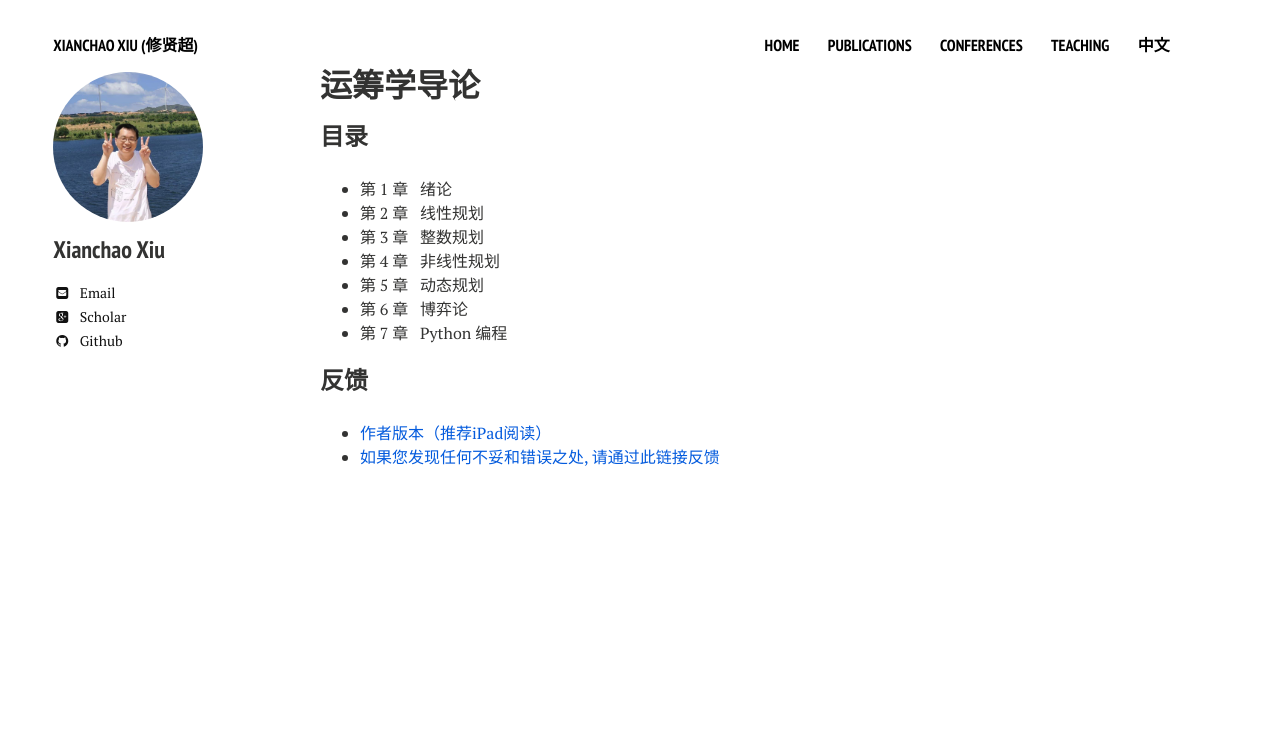
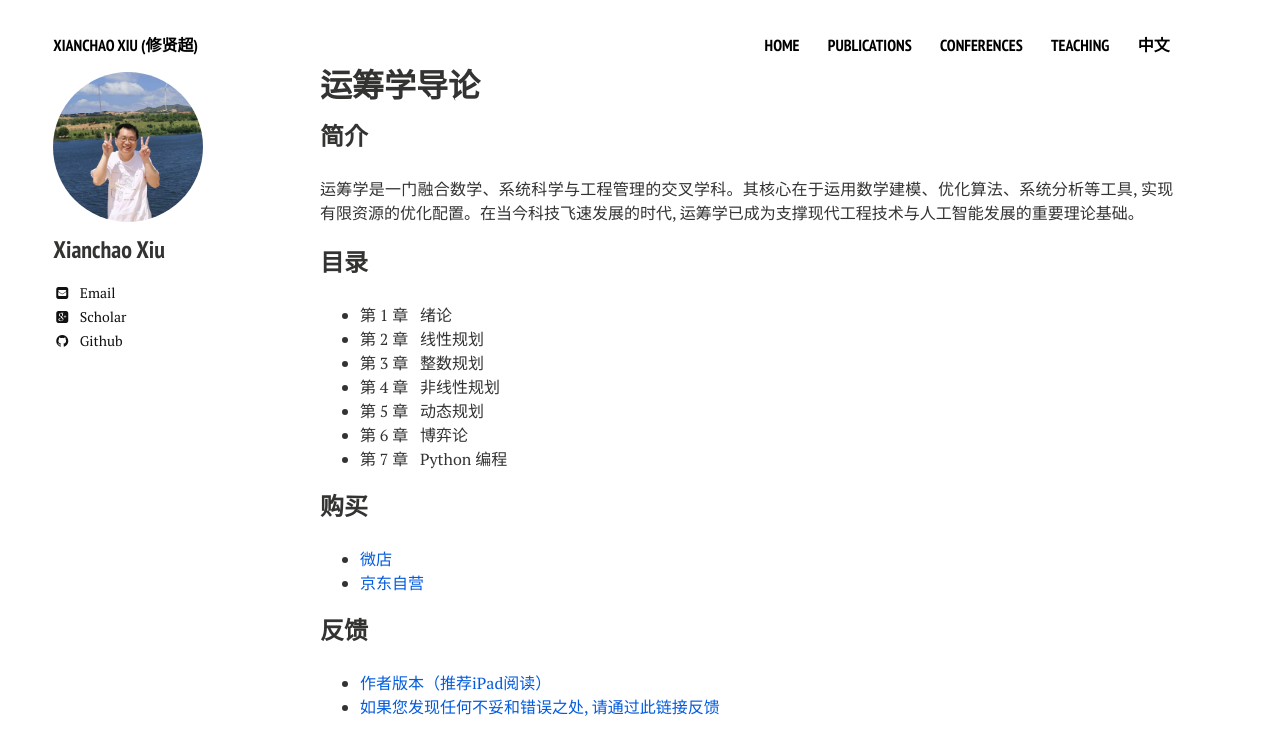
Before and after one commit to xianchaoxiu/xianchaoxiu.github.io, a Jekyll site: the page built from chinese/book/OR/index.md, in a window 1280 px wide. Shown: the top 755 px of the page. Built offline with Jekyll 4.4.1, drawn with Linux system fonts in a browser that asks for light colours; nearby versions of some CDN libraries.

Commit message:
Update index.md

```diff
--- a/chinese/book/OR/index.md
+++ b/chinese/book/OR/index.md
@@ -5,6 +5,9 @@ comments: false
 share: false
 ---
 
+### 简介
+
+运筹学是一门融合数学、系统科学与工程管理的交叉学科。其核心在于运用数学建模、优化算法、系统分析等工具, 实现有限资源的优化配置。在当今科技飞速发展的时代, 运筹学已成为支撑现代工程技术与人工智能发展的重要理论基础。
 
 ### 目录
 
@@ -16,6 +19,10 @@ share: false
 *  第 6 章 &nbsp;  博弈论 <br>
 *  第 7 章 &nbsp;  Python 编程 <br>
 
+### 购买
+* <a href="https://weidian.com/item.html?itemID=7810621848" class="textlink" target="_blank"> 微店 </a> <br>
+* <a href="https://item.jd.com/15450180.html" class="textlink" target="_blank"> 京东自营 </a> <br>
+
 
 ### 反馈
 * <a href="../OR/运筹学导论.pdf" class="textlink" target="_blank"> 作者版本（推荐iPad阅读） </a> <br>
```
